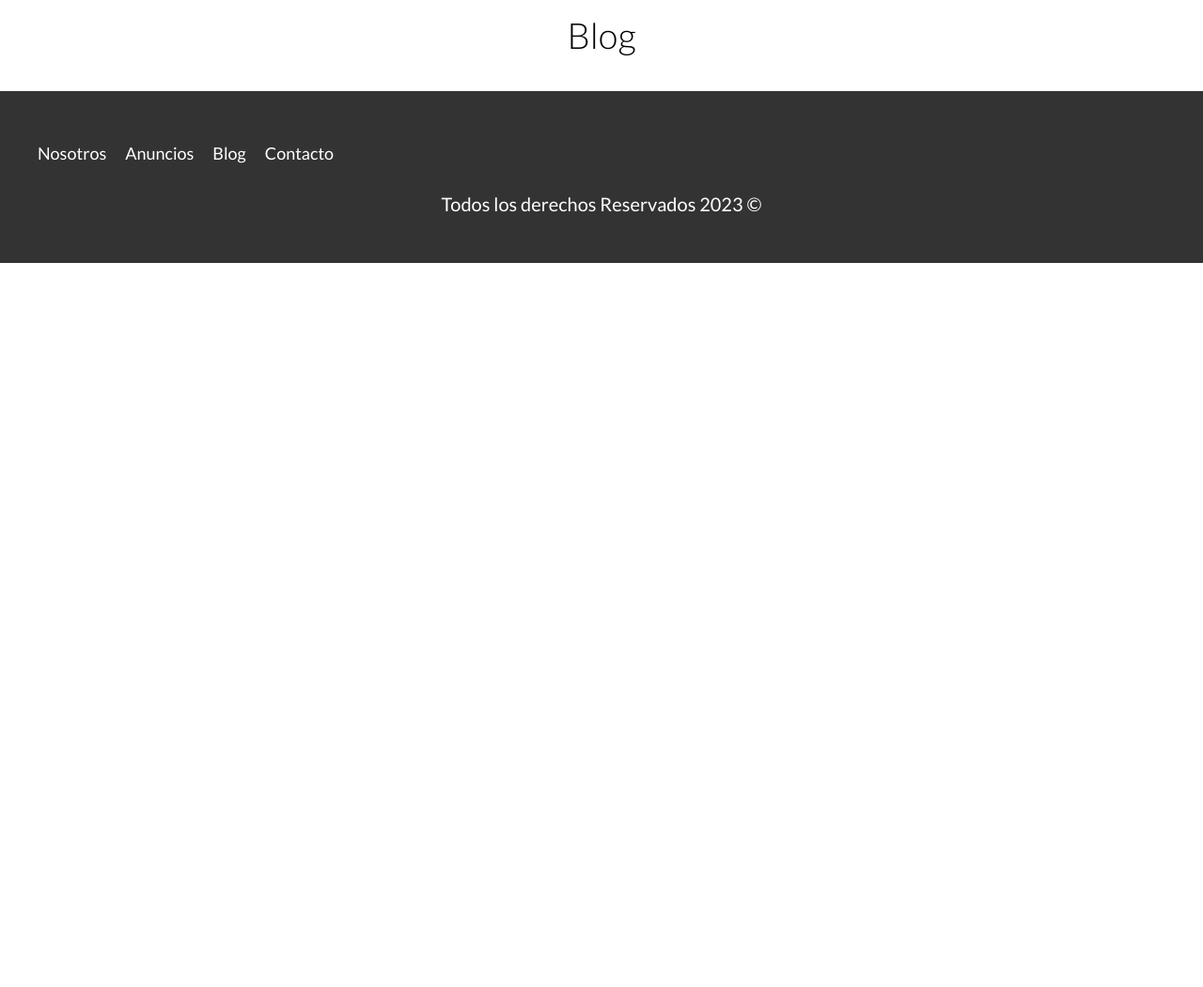
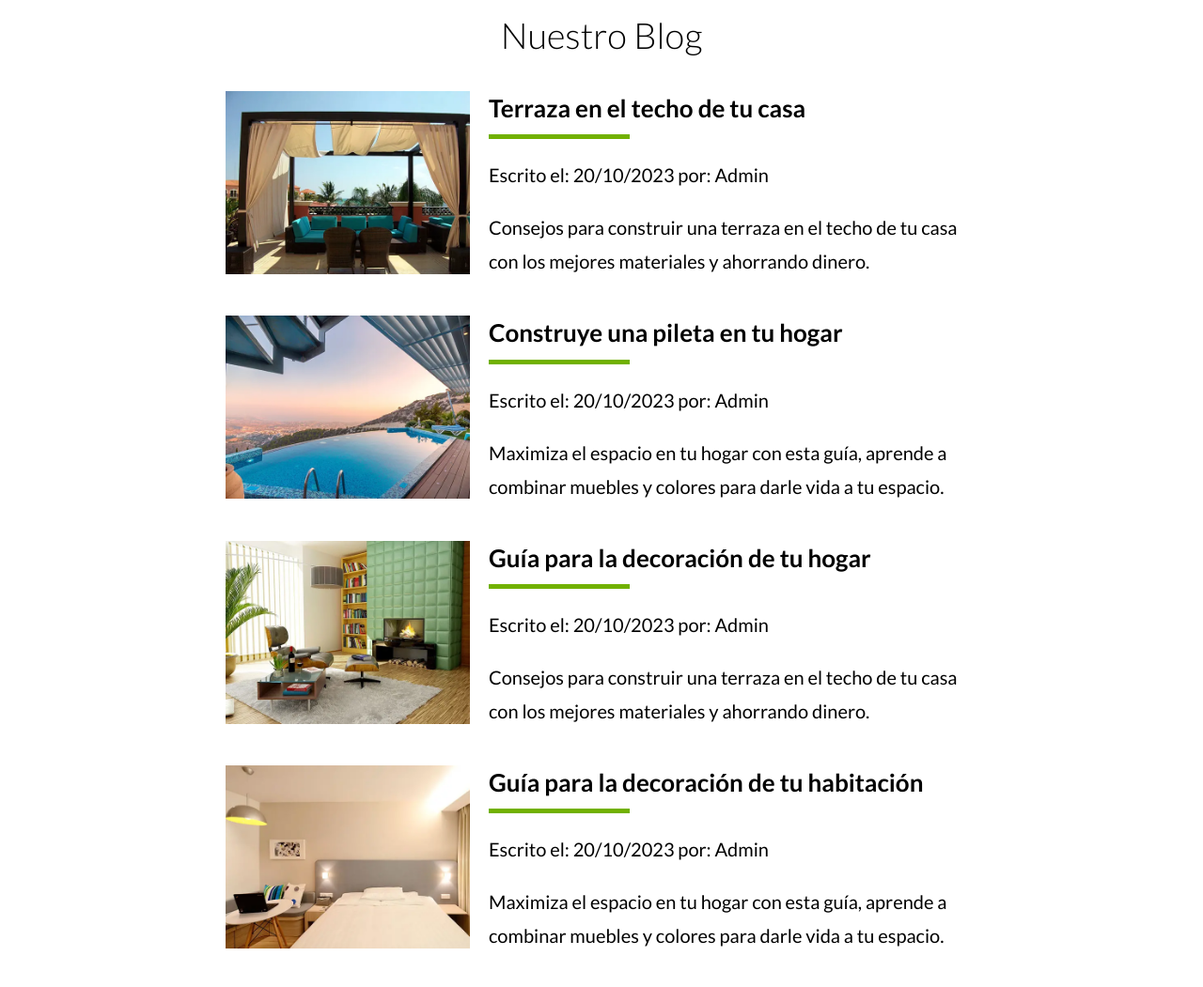
Before and after one commit to ciglesiasgastaldi/Bienes-Raices, a website: page blog.html in a window 1280 px wide. Shown: the part 141-1192 px from the top of the page at 94% size. Before the commit the page ends 800 px from the top, so only its background shows below. Drawn offline with Linux system fonts and the light colour scheme.

Commit message:
sección blog

```diff
--- a/blog.html
+++ b/blog.html
@@ -28,8 +28,99 @@
         </div>
     </header>
 
-    <main class="contenedor seccion">
-        <h1>Blog</h1>
+    <main class="contenedor seccion contenido-centrado">
+        <h1>Nuestro Blog</h1>
+
+        <article class="entrada-blog">
+            <div class="imagen">
+                <picture>
+                    <source srcset="build/img/blog1.webp" type="image/webp">
+                    <source srcset="build/img/blog1.jpg" type="image/jpeg">
+                    <img src="build/img/blog1.jpg" alt="Texto Entrada Blog" loading="lazy">
+                </picture>
+            </div>
+
+            <div class="texto-entrada">
+                <a href="entrada.html">
+                    <h4>Terraza en el techo de tu casa</h4>
+                    <p>Escrito el: <span>20/10/2023</span> por: <span>Admin</span></p>
+
+                    <p>
+                        Consejos para construir una terraza en el techo de tu casa con los
+                        mejores materiales y ahorrando dinero.
+                    </p>
+                </a>
+            </div>
+
+        </article>
+
+
+        <article class="entrada-blog">
+            <div class="imagen">
+                <picture>
+                    <source srcset="build/img/blog2.webp" type="image/webp">
+                    <source srcset="build/img/blog2.jpg" type="image/jpeg">
+                    <img src="build/img/blog2.jpg" alt="Texto Entrada Blog" loading="lazy">
+                </picture>
+            </div>
+
+            <div class="texto-entrada">
+                <a href="entrada.html">
+                    <h4>Construye una pileta en tu hogar</h4>
+                    <p>Escrito el: <span>20/10/2023</span> por: <span>Admin</span></p>
+
+                    <p>
+                        Maximiza el espacio en tu hogar con esta guía, aprende a combinar muebles y
+                        colores para darle vida a tu espacio.
+                    </p>
+                </a>
+            </div>
+        </article>
+        <article class="entrada-blog">
+            <div class="imagen">
+                <picture>
+                    <source srcset="build/img/blog3.webp" type="image/webp">
+                    <source srcset="build/img/blog3.jpg" type="image/jpeg">
+                    <img src="build/img/blog3.jpg" alt="Texto Entrada Blog" loading="lazy">
+                </picture>
+            </div>
+
+            <div class="texto-entrada">
+                <a href="entrada.html">
+                    <h4>Guía para la decoración de tu hogar</h4>
+                    <p>Escrito el: <span>20/10/2023</span> por: <span>Admin</span></p>
+
+                    <p>
+                        Consejos para construir una terraza en el techo de tu casa con los
+                        mejores materiales y ahorrando dinero.
+                    </p>
+                </a>
+            </div>
+
+        </article>
+
+
+        <article class="entrada-blog">
+            <div class="imagen">
+                <picture>
+                    <source srcset="build/img/blog4.webp" type="image/webp">
+                    <source srcset="build/img/blog4.jpg" type="image/jpeg">
+                    <img src="build/img/blog4.jpg" alt="Texto Entrada Blog" loading="lazy">
+                </picture>
+            </div>
+
+            <div class="texto-entrada">
+                <a href="entrada.html">
+                    <h4>Guía para la decoración de tu habitación</h4>
+                    <p>Escrito el: <span>20/10/2023</span> por: <span>Admin</span></p>
+
+                    <p>
+                        Maximiza el espacio en tu hogar con esta guía, aprende a combinar muebles y
+                        colores para darle vida a tu espacio.
+                    </p>
+                </a>
+            </div>
+        </article>
     </main>
 
     <footer class="footer seccion">
--- a/src/scss/layout/_inferior.scss
+++ b/src/scss/layout/_inferior.scss
@@ -17,6 +17,12 @@
 
     &:last-of-type {
         margin-bottom: 0;
+    }
+}
+
+.informacion-meta {
+    span {
+        color: $amarillo;
     }
 }
 
@@ -42,7 +48,5 @@
             margin-top: 1rem;
         }
     }
-    span {
-        color: $amarillo;
-    }
+
 }
```
Also changed, not shown: entrada.html (added, +70 -0 lines), index.html (+3 -3 lines), build/css/app.css, 1 other file.
